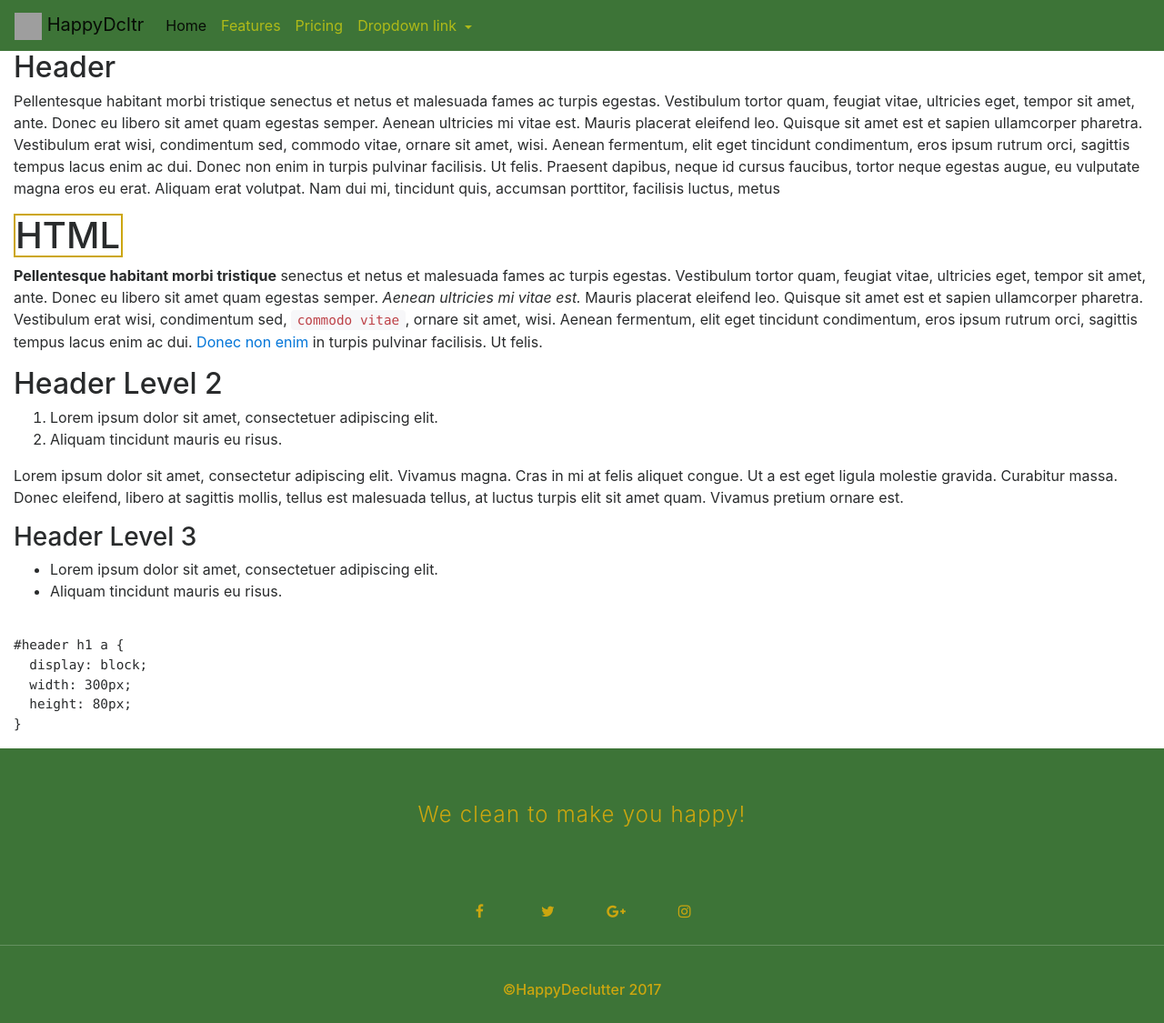
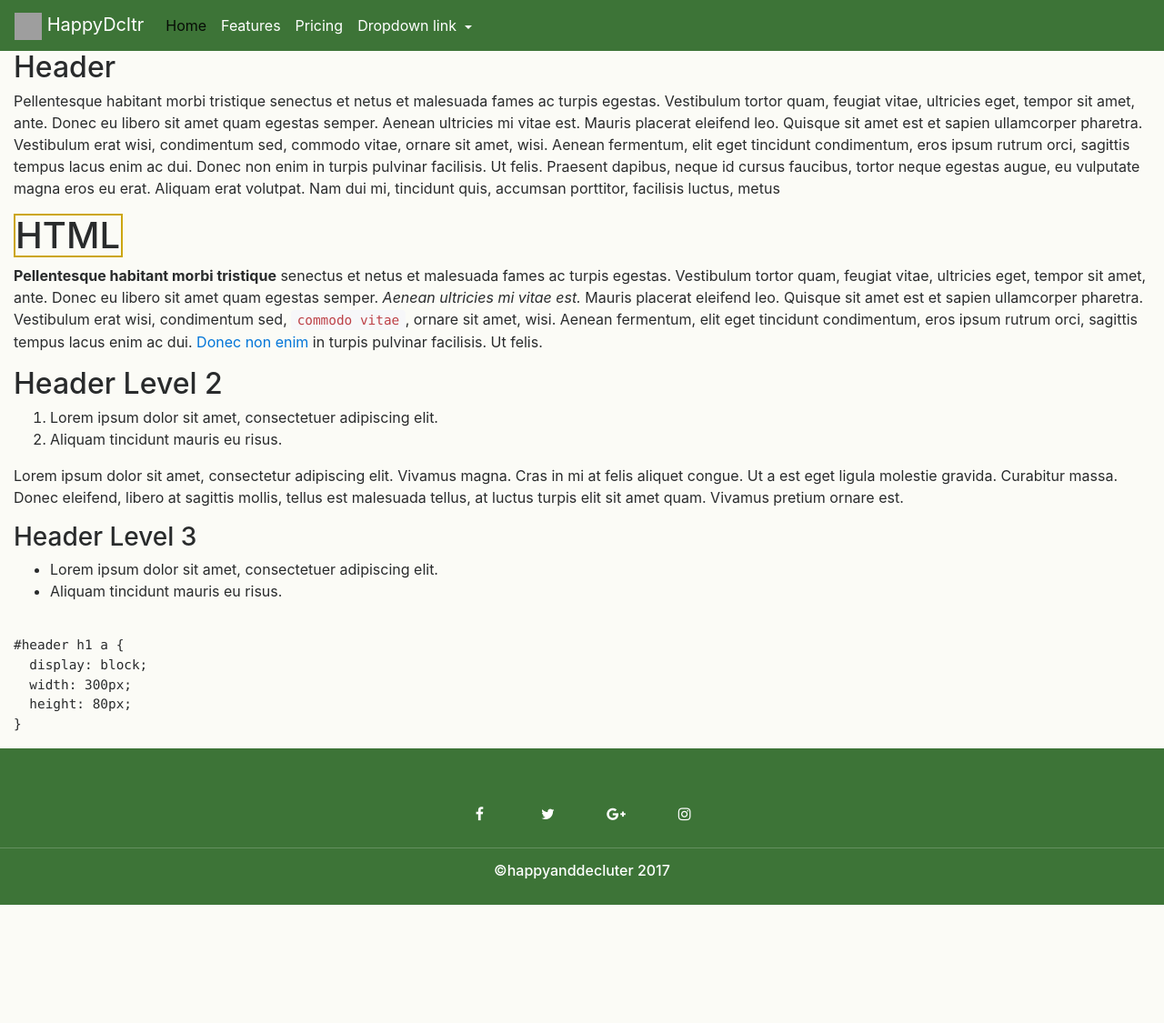
Before and after one commit to levj1/Csspath, a plain HTML site: page Happy&Declutter/index.html in a window 1280 px wide. Shown: the whole page at 91% size. After the commit the page ends 995 px from the top, so only its background shows below. Drawn offline with nearby package versions, Linux system fonts and the light colour scheme; grey boxes are pictures that could not be loaded; a script that the page names is missing.

Commit message:
Change link to white

```diff
--- a/Happy&Declutter/css/style.css
+++ b/Happy&Declutter/css/style.css
@@ -1,4 +1,7 @@
 
+body{
+    background-color: #fbfbf6;
+}
 
 /*Navbar*/
 .navbar.navbar-toggleable-md.navbar-light {
@@ -6,10 +9,16 @@
 }
 
 .navbar.navbar-toggleable-md.navbar-light li a{
-    color: #afba19;
+    color: white;
 }
+
+
 #navbar a:hover{
     color: #cca60f;
+}
+
+.nav-link{
+    color: white;
 }
 
 
@@ -19,11 +28,11 @@
   padding: 60px 0 20px;
   background-color: #3d7437;
   text-align: center;
-  color: #cca60f;
+  color: white;
 }
 
 .footer a{
-    color:#cca60f;
+    color:white;
 }
 .footer h4{
     font-weight: 300;
@@ -42,8 +51,6 @@
 .footer .social-links{
     list-style:none;
     padding: 0;
-    margin: 30px 0 40px;
-    padding: 40px 0 0;
     border-bottom: 1px solid rgba(255,255,255,0.2);
 }
 
--- a/Happy&Declutter/index.html
+++ b/Happy&Declutter/index.html
@@ -15,7 +15,7 @@
                 <span class="navbar-toggler-icon"></span>
             </button>
 
-                <a class="navbar-brand" href="#">
+            <a class="navbar-brand" href="#" style="color:white;">
                 <img src="https://encrypted-tbn0.gstatic.com/images?q=tbn:ANd9GcRGSVULTwyxSIFlKvnPlj1uCEHMPFXMDNiH1tLNUEZvw20wojuvnA" width="30" height="30" alt="">
                 HappyDcltr
             </a>
@@ -24,7 +24,7 @@
         <div class="collapse navbar-collapse" id="navbarNavDropdown">
             <ul class="navbar-nav">
                 <li class="nav-item active">
-                        <a class="nav-link" href="#">Home <span class="sr-only">(current)</span></a>
+                    <a class="nav-link" href="#">Home</a>
                 </li>
                 <li class="nav-item">
                     <a class="nav-link" href="#">Features</a>
@@ -82,8 +82,6 @@
     </section>
 
     <footer class="footer" id="footer">
-            <h4>We clean to make you happy!</h4>
-
         <ul class="social-links">
             <li><a href="#"><i class="fa fa-facebook fa-fw"></i></a></li>
             <li><a href="#"><i class="fa fa-twitter fa-fw"></i></a></li>
@@ -91,7 +89,7 @@
             <li><a href="#"><i class="fa fa-instagram fa-fw"></i></a></li>
         </ul>
 
-            <h6>&copy;HappyDeclutter 2017</h6>
+        <h6>&copy;happyanddecluter 2017</h6>
 
     </footer>
 
```
Lines whose indentation alone changed are shown as unchanged.
